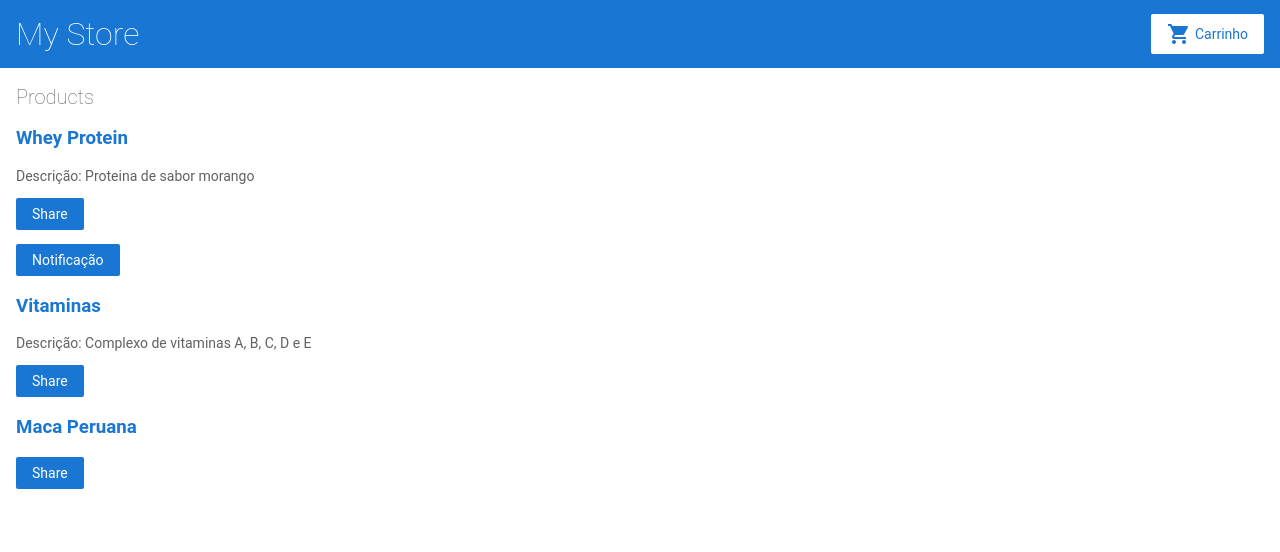
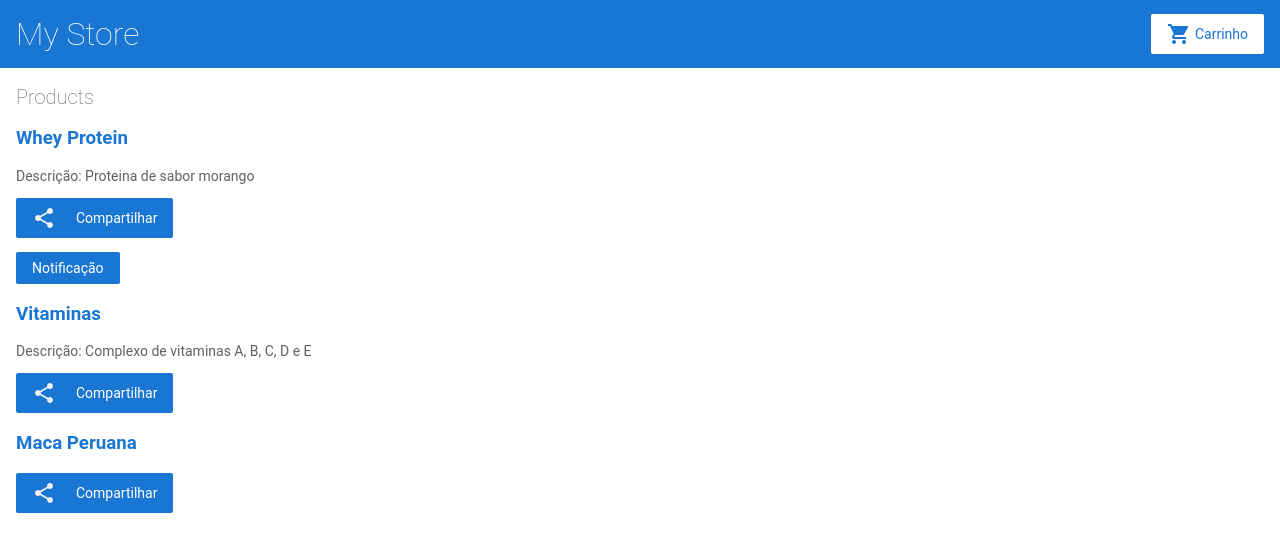
Before and after one commit to VictorPozzan/SSS--Simple-Supplements-Store-, an Angular app: page / in a window 1280 px wide. Shown: the top 552 px of the page. Built offline with nearby package versions, Linux system fonts and the light colour scheme.

Commit message:
2 files modified

```diff
--- a/src/app/app.module.ts
+++ b/src/app/app.module.ts
@@ -11,6 +11,7 @@ import { ProductAlertsComponent } from "./product-alerts/product-alerts.componen
 import { ProductDetailsComponent } from "./product-details/product-details.component";
 import { CartService } from "./cart.service";
 import { CartComponent } from "./cart/cart.component";
+
 
 @NgModule({
   imports: [
--- a/src/app/product-list/product-list.component.html
+++ b/src/app/product-list/product-list.component.html
@@ -10,7 +10,8 @@
     Descrição: {{ product.description }}
   </p>
   <button (click)="share()">
-    Share
+    <i class="material-icons" style="padding-right: 20px; color: #f0f0f0">share</i>
+    Compartilhar
   </button>
 
   <app-product-alerts [product]="product" (notify)="onNotify()">
```
